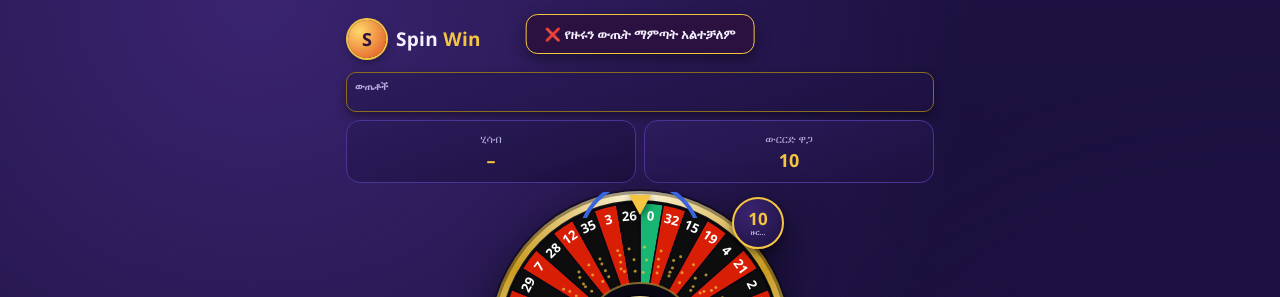
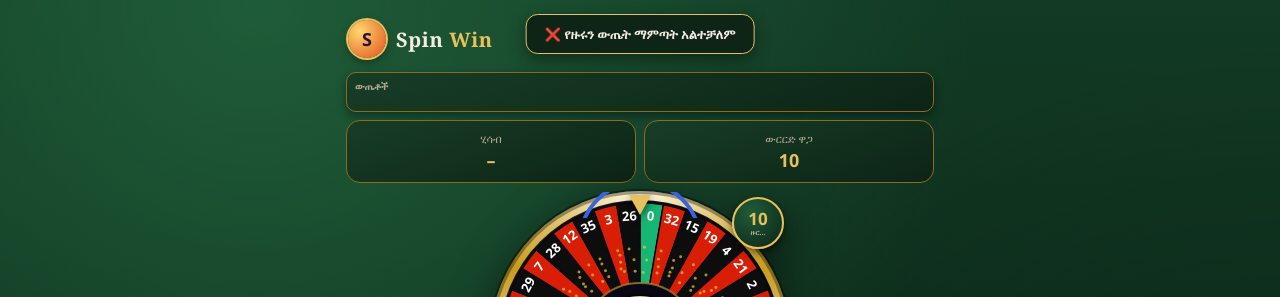
Before and after one commit to tomasabebawtom-create/Bingo-mini-app, a website: page index.html in a window 1280 px wide. Shown: the top 297 px of the page. Drawn offline with Linux system fonts and the light colour scheme; no server answers.

Commit message:
Update index.html

```diff
--- a/index.html
+++ b/index.html
@@ -7,20 +7,20 @@
 <script src="https://telegram.org/js/telegram-web-app.js"></script>
 <style>
   :root{
-    --bg1:#1c1140; --bg2:#2b1a5e; --bg3:#150c30;
-    --gold:#f5c542; --gold-dim:#8a6d1f;
-    --red:#e0501f; --red2:#c94418;
-    --black:#241455; --black2:#150c30;
-    --green:#18b673; --blue:#3a63e0;
-    --text:#f4f0ff; --text-dim:#b9aee0;
+    --bg1:#123a24; --bg2:#0d2e1c; --bg3:#081c12;
+    --gold:#e8c15c; --gold-dim:#8a6d1f;
+    --red:#a2170f; --red2:#7c0f09;
+    --black:#141414; --black2:#0a0a0a;
+    --green:#1e8a54; --blue:#3a63e0;
+    --text:#f4ede0; --text-dim:#b7ab8f;
     --felt:#0d4a2c; --felt2:#0a3a22;
   }
   *{box-sizing:border-box; -webkit-tap-highlight-color:transparent;}
   html,body{margin:0;padding:0;height:100%;font-family:'Segoe UI',system-ui,sans-serif;}
   body{
     background:
-      radial-gradient(circle at 20% 0%, #3a2470 0%, transparent 55%),
-      radial-gradient(circle at 100% 100%, #241455 0%, transparent 50%),
+      radial-gradient(circle at 20% 0%, #1f5c38 0%, transparent 55%),
+      radial-gradient(circle at 100% 100%, #0d2e1c 0%, transparent 50%),
       linear-gradient(180deg, var(--bg1), var(--bg3));
     color:var(--text); min-height:100vh; overflow-x:hidden;
   }
@@ -30,11 +30,11 @@
   .logo{width:38px;height:38px;border-radius:50%;background:radial-gradient(circle at 30% 30%,#ffd76b,#e0501f);
     display:flex;align-items:center;justify-content:center;font-weight:800;color:#2b1140;font-size:18px;
     box-shadow:0 0 0 2px var(--gold), 0 4px 10px rgba(0,0,0,.4);}
-  .brand{font-size:19px;font-weight:800;letter-spacing:.3px;}
+  .brand{font-size:20px;font-weight:800;letter-spacing:.6px; font-family:Georgia,'Times New Roman',serif;}
   .brand span{color:var(--gold);}
 
   .wallet-row{display:flex; gap:8px; margin-bottom:16px;}
-  .wallet-chip{flex:1; background:linear-gradient(160deg,#2c1c5c,#1c1140); border:1px solid #4b3496;
+  .wallet-chip{flex:1; background:linear-gradient(160deg,#173d27,#0d2416); border:1px solid var(--gold-dim);
     border-radius:14px; padding:10px 8px; text-align:center;}
   .wallet-chip .label{font-size:11px; color:var(--text-dim); margin-bottom:2px;}
   .wallet-chip .value{font-size:18px; font-weight:800; color:var(--gold);}
@@ -64,7 +64,7 @@
     text-shadow:0 1px 2px rgba(0,0,0,.6);}
 
   .history-corner{width:100%; margin-bottom:8px;
-    background:linear-gradient(160deg,#2c1c5c,#1c1140); border:1px solid var(--gold-dim); border-radius:10px;
+    background:linear-gradient(160deg,#173d27,#0d2416); border:1px solid var(--gold-dim); border-radius:10px;
     padding:6px 8px; box-shadow:0 4px 10px rgba(0,0,0,.4);}
   .hc-title{font-size:10px; color:var(--text-dim); font-weight:700; margin-bottom:5px;}
   .history-strip{display:grid; grid-template-rows:repeat(2,1fr); grid-auto-flow:column; gap:5px; overflow-x:auto; padding-bottom:2px;}
@@ -76,7 +76,7 @@
   .hist-empty{font-size:11px; color:var(--text-dim); white-space:nowrap;}
 
   .timer-badge{position:absolute; top:-4px; right:-4px; z-index:9; width:52px; height:52px; border-radius:50%;
-    background:radial-gradient(circle at 35% 28%, #3a2470, #1c1140); border:2px solid var(--gold);
+    background:radial-gradient(circle at 35% 28%, #1f5c38, #0d2416); border:2px solid var(--gold);
     display:flex; flex-direction:column; align-items:center; justify-content:center;
     box-shadow:0 4px 10px rgba(0,0,0,.5);}
   .timer-badge .tb-count{font-size:17px; font-weight:900; color:var(--gold); line-height:1;}
@@ -140,7 +140,8 @@
   .stake-chip.active{background:linear-gradient(90deg,var(--gold),#e0a92f); color:#2b1140; border-color:var(--gold);
     box-shadow:0 0 8px rgba(245,197,66,.5);}
 
-  .confirm-btn{width:100%; border:none; border-radius:14px; padding:14px; margin-top:8px;
+  .confirm-btn{width:100%; border:none; border-radius:10px; padding:14px; margin-top:8px;
+    font-family:Georgia,'Times New Roman',serif; letter-spacing:.4px;
     font-size:17px; font-weight:800; color:#2b1140; background:linear-gradient(90deg,var(--gold),#e0a92f);
     box-shadow:0 6px 16px rgba(245,197,66,.35); cursor:pointer;}
   .confirm-btn:disabled{opacity:.4; cursor:default;}
@@ -149,7 +150,7 @@
   .marked-count{text-align:center; font-size:12px; color:var(--text-dim); margin-top:6px;}
   .marked-count b{color:var(--gold);}
 
-  .msg{position:fixed; top:14px; left:50%; transform:translateX(-50%); background:#2b1140; border:1px solid var(--gold);
+  .msg{position:fixed; top:14px; left:50%; transform:translateX(-50%); background:#0d2416; border:1px solid var(--gold);
     color:var(--text); padding:10px 18px; border-radius:12px; font-size:13px; font-weight:700; z-index:50; display:none;
     box-shadow:0 6px 16px rgba(0,0,0,.4); max-width:88%; text-align:center;}
 </style>
```
